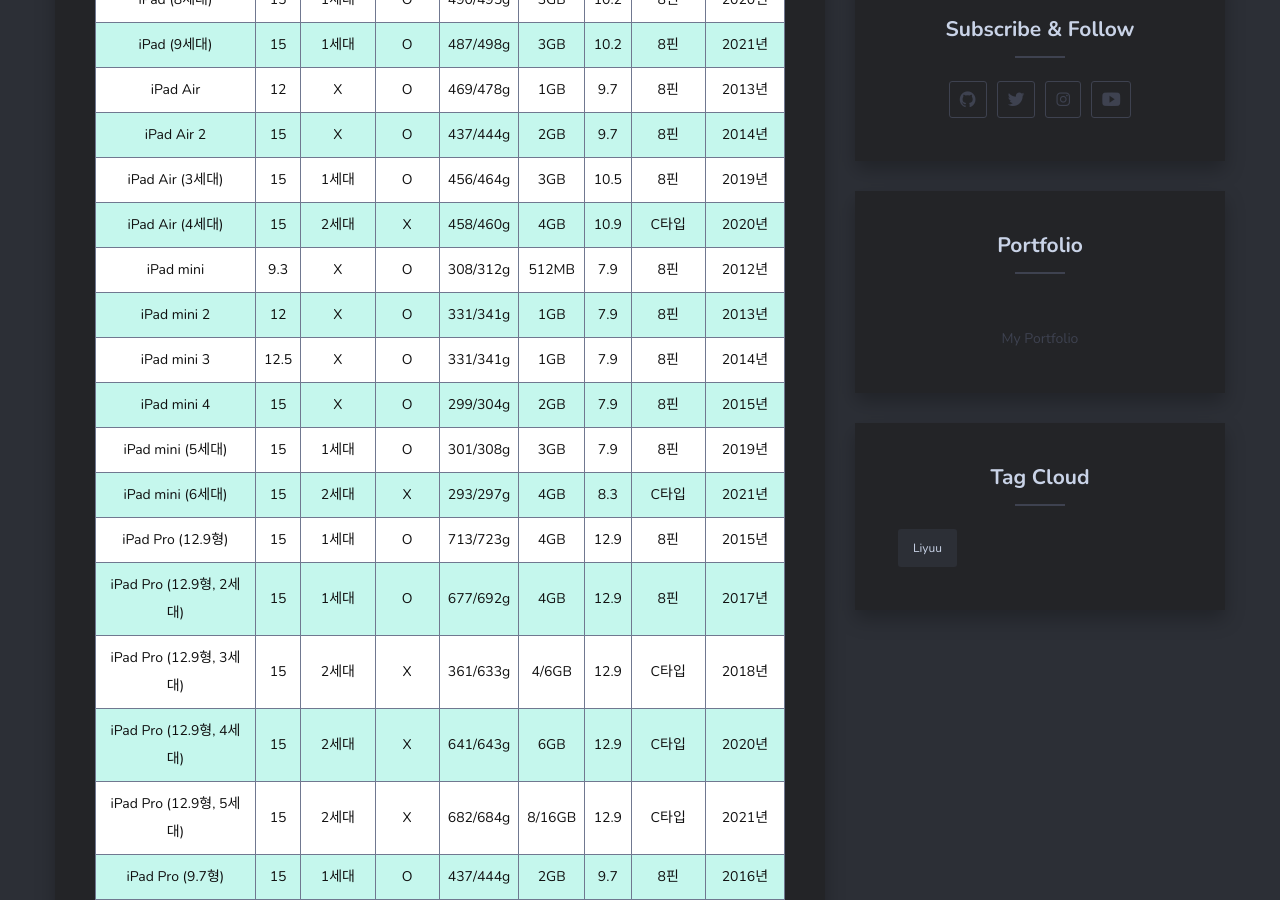
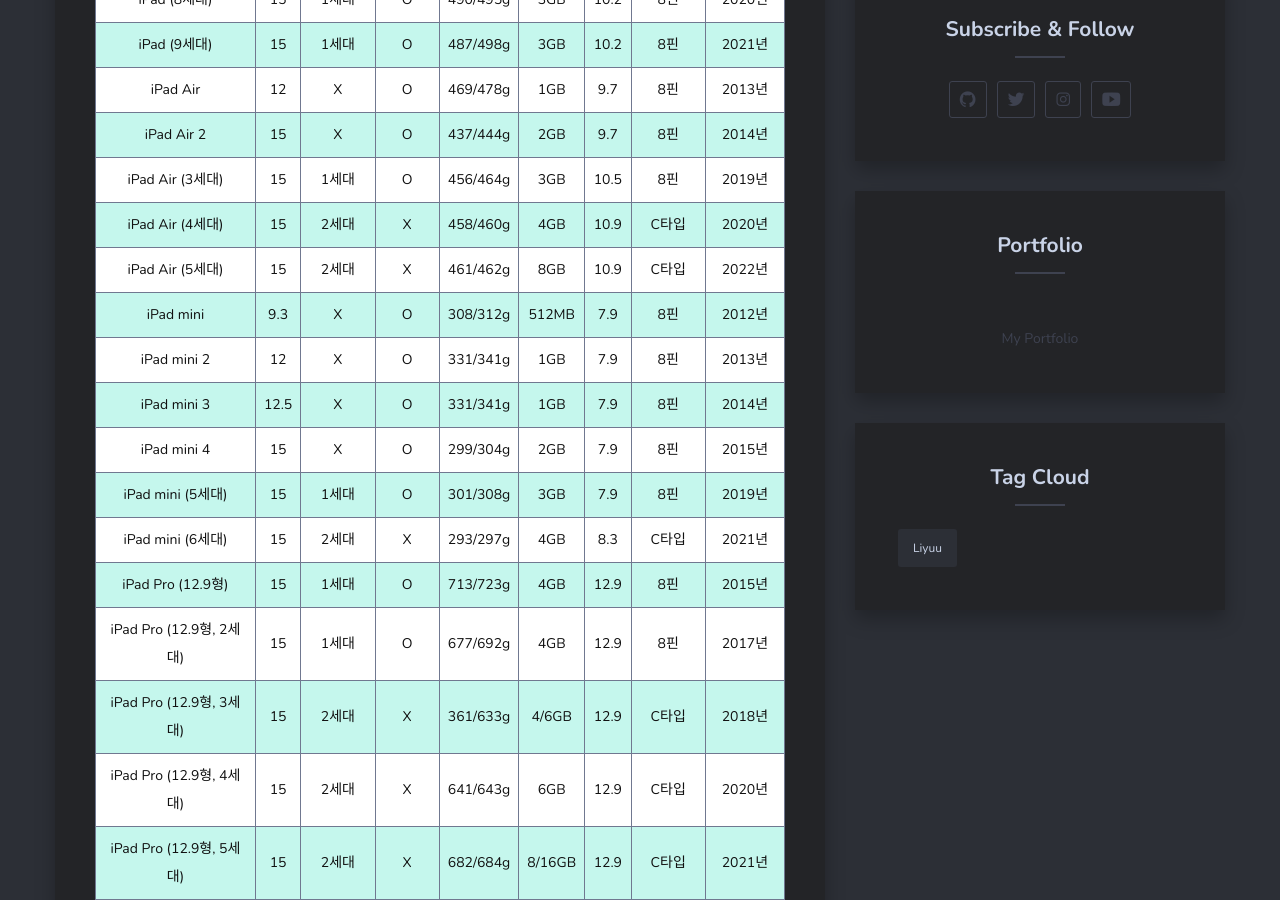
Before and after one commit to DarkTornado/blog, a Jekyll site: the page built from _posts/2021-11-08-ipad-info.md, in a window 1280 px wide and 900 px high, scrolled down 1183 px. Built offline with Jekyll 4.4.1, drawn with Linux system fonts in a browser that asks for light colours; nearby versions of some CDN libraries.

Commit message:
iPad Air 5세대 관련 설명 추가

```diff
--- a/_posts/2021-11-08-ipad-info.md
+++ b/_posts/2021-11-08-ipad-info.md
@@ -29,6 +29,7 @@
 |iPad Air 2|15|X|O|437/444g|2GB|9.7|8핀|2014년|
 |iPad Air (3세대)|15|1세대|O|456/464g|3GB|10.5|8핀|2019년|
 |iPad Air (4세대)|15|2세대|X|458/460g|4GB|10.9|C타입|2020년|
+|iPad Air (5세대)|15|2세대|X|461/462g|8GB|10.9|C타입|2022년|
 |iPad mini|9.3|X|O|308/312g|512MB|7.9|8핀|2012년|
 |iPad mini 2|12|X|O|331/341g|1GB|7.9|8핀|2013년|
 |iPad mini 3|12.5|X|O|331/341g|1GB|7.9|8핀|2014년|
```
